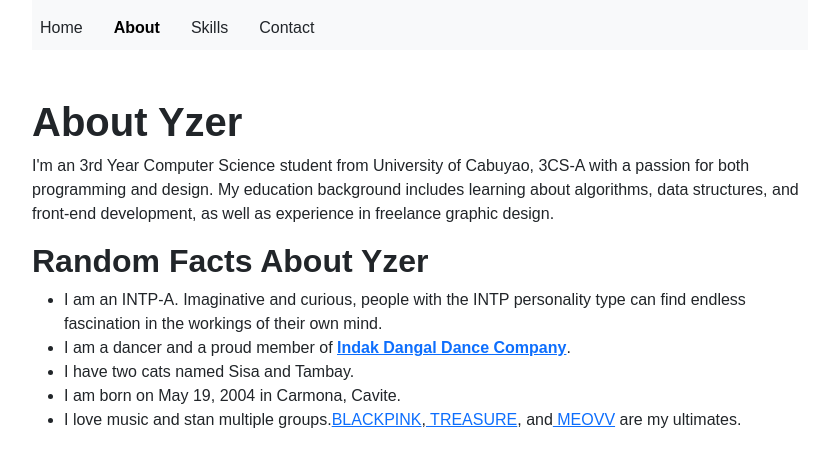
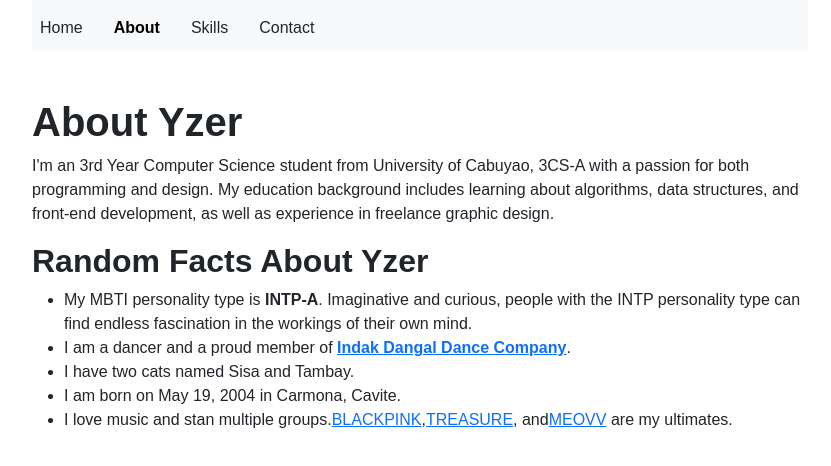
Before and after one commit to githubyzer/Personal-Profile, a React (Create React App) app: page /about in a window 1280 px wide. Shown: the top 466 px of the page, without its empty margins (220-1051 px from the left). Built offline with nearby package versions, Linux system fonts and the light colour scheme.

Commit message:
Fixed spacing

```diff
--- a/src/Components/About.js
+++ b/src/Components/About.js
@@ -12,14 +12,14 @@ const About = () => {
       <h2><b>Random Facts About Yzer </b></h2>
       <p>
       <ul>
-        <li>I am an INTP-A. Imaginative and curious, people with the INTP personality type can find endless fascination in the workings of their own mind.</li>
+        <li>My MBTI personality type is <b>INTP-A</b>. Imaginative and curious, people with the INTP personality type can find endless fascination in the workings of their own mind.</li>
         <li>I am a dancer and a proud member of <a href="https://www.facebook.com/iddc.aca"><span><b>Indak Dangal Dance Company</b></span></a>.</li>
         <li>I have two cats named Sisa and Tambay.</li>
         <li>I am born on May 19, 2004 in Carmona, Cavite.</li>
         <li>I love music and stan multiple groups.
         <a href="https://www.instagram.com/blackpinkofficial"><span>BLACKPINK</span></a>,
-        <a href="https://www.instagram.com/yg_treasure_official"><span> TREASURE</span></a>, and
-        <a href="https://www.instagram.com/meovv"><span> MEOVV</span></a> are my ultimates.
+        <a href="https://www.instagram.com/yg_treasure_official"><span>TREASURE</span></a>, and
+        <a href="https://www.instagram.com/meovv"><span>MEOVV</span></a> are my ultimates.
         </li>
       </ul>
       </p>
```
